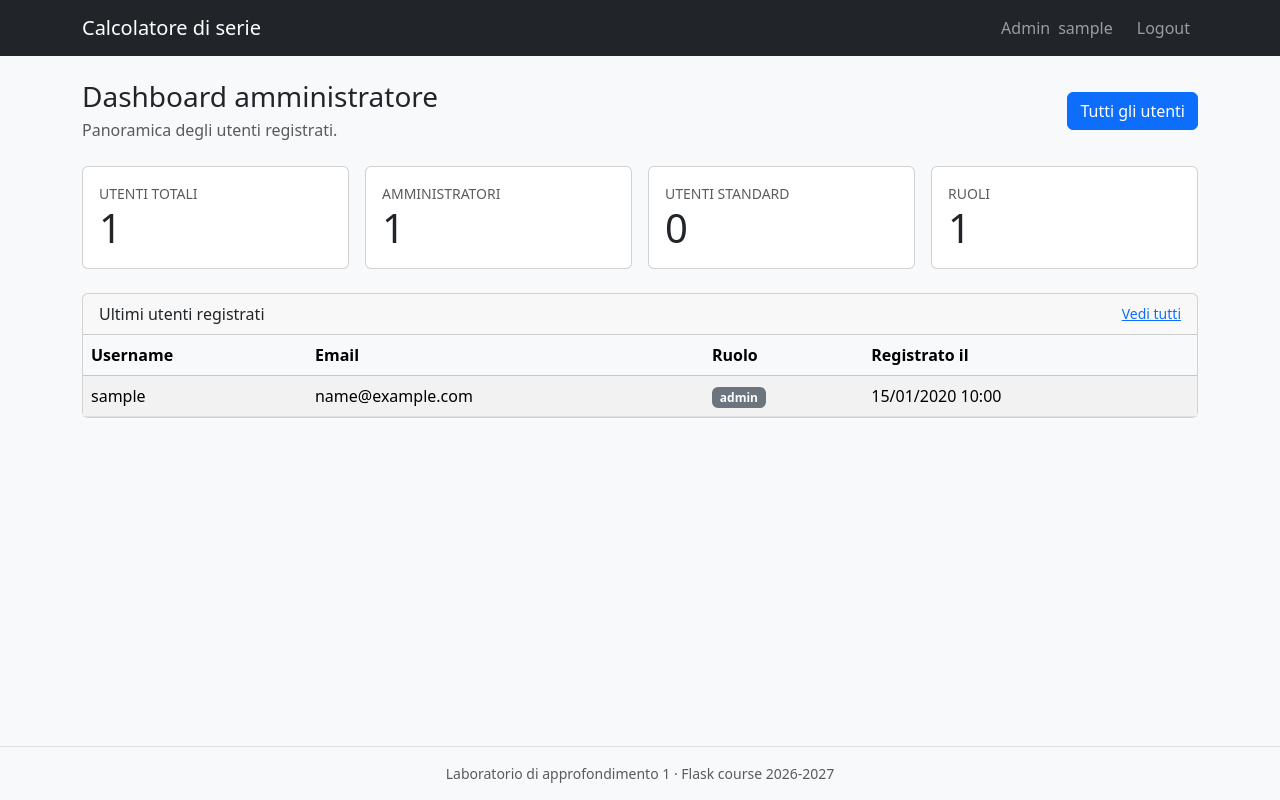
After one commit to geo-petrini/labo_flask_auth_e_api_key, a Flask app: page /admin in a window 1280 px wide. The commit adds this page. Run offline with Flask 3, Linux system fonts and the light colour scheme; a user stored in the database is signed in; tables that the repository leaves empty hold one stand-in row (values such as "Sample post").

Commit message:
feat: dashboard admin con lista utenti

```diff
--- /dev/null
+++ b/routes/admin.py
@@ -0,0 +1,37 @@
+from flask import Blueprint, flash, redirect, render_template, url_for
+from flask_login import current_user, login_required
+
+from models.model import Role, User
+
+
+admin_bp = Blueprint('admin', __name__, url_prefix='/admin')
+
+
+@admin_bp.before_request
+@login_required
+def require_admin():
+    if not current_user.is_admin:
+        flash('Accesso riservato agli amministratori.', 'danger')
+        return redirect(url_for('frontend.home'))
+
+
+@admin_bp.route('')
+def dashboard():
+    total_users = User.query.count()
+    total_admins = User.query.filter_by(is_admin=True).count()
+    recent_users = User.query.order_by(User.created_at.desc()).limit(5).all()
+
+    return render_template(
+        'admin/dashboard.html',
+        total_users=total_users,
+        total_admins=total_admins,
+        total_regular_users=total_users - total_admins,
+        total_roles=Role.query.count(),
+        recent_users=recent_users,
+    )
+
+
+@admin_bp.route('/users')
+def users():
+    all_users = User.query.order_by(User.username).all()
+    return render_template('admin/users.html', users=all_users)
--- /dev/null
+++ b/templates/admin/dashboard.html
@@ -0,0 +1,89 @@
+{% extends 'base.html' %}
+
+{% block title %}Dashboard admin - Calcolatore di serie{% endblock %}
+
+{% block content %}
+<div class="d-flex justify-content-between align-items-center mb-4">
+    <div>
+        <h1 class="h3 mb-1">Dashboard amministratore</h1>
+        <p class="text-muted mb-0">Panoramica degli utenti registrati.</p>
+    </div>
+    <a class="btn btn-primary" href="{{ url_for('admin.users') }}">Tutti gli utenti</a>
+</div>
+
+<div class="row g-3 mb-4">
+    <div class="col-sm-6 col-xl-3">
+        <div class="card h-100">
+            <div class="card-body">
+                <div class="text-muted small text-uppercase">Utenti totali</div>
+                <div class="display-6">{{ total_users }}</div>
+            </div>
+        </div>
+    </div>
+    <div class="col-sm-6 col-xl-3">
+        <div class="card h-100">
+            <div class="card-body">
+                <div class="text-muted small text-uppercase">Amministratori</div>
+                <div class="display-6">{{ total_admins }}</div>
+            </div>
+        </div>
+    </div>
+    <div class="col-sm-6 col-xl-3">
+        <div class="card h-100">
+            <div class="card-body">
+                <div class="text-muted small text-uppercase">Utenti standard</div>
+                <div class="display-6">{{ total_regular_users }}</div>
+            </div>
+        </div>
+    </div>
+    <div class="col-sm-6 col-xl-3">
+        <div class="card h-100">
+            <div class="card-body">
+                <div class="text-muted small text-uppercase">Ruoli</div>
+                <div class="display-6">{{ total_roles }}</div>
+            </div>
+        </div>
+    </div>
+</div>
+
+<div class="card">
+    <div class="card-header d-flex justify-content-between align-items-center">
+        <span>Ultimi utenti registrati</span>
+        <a class="small" href="{{ url_for('admin.users') }}">Vedi tutti</a>
+    </div>
+    <div class="table-responsive">
+        <table class="table table-striped align-middle mb-0">
+            <thead class="table-light">
+                <tr>
+                    <th>Username</th>
+                    <th>Email</th>
+                    <th>Ruolo</th>
+                    <th>Registrato il</th>
+                </tr>
+            </thead>
+            <tbody>
+                {% for user in recent_users %}
+                    <tr>
+                        <td>{{ user.username }}</td>
+                        <td>{{ user.email }}</td>
+                        <td>
+                            {% if user.role %}
+                                <span class="badge text-bg-secondary">{{ user.role.role_name }}</span>
+                            {% else %}
+                                <span class="text-muted">&mdash;</span>
+                            {% endif %}
+                        </td>
+                        <td class="text-nowrap">
+                            {{ user.created_at.strftime('%d/%m/%Y %H:%M') if user.created_at else '—' }}
+                        </td>
+                    </tr>
+                {% else %}
+                    <tr>
+                        <td colspan="4" class="text-center text-muted py-4">Nessun utente registrato.</td>
+                    </tr>
+                {% endfor %}
+            </tbody>
+        </table>
+    </div>
+</div>
+{% endblock %}
--- a/templates/base.html
+++ b/templates/base.html
@@ -19,6 +19,11 @@
             <div class="collapse navbar-collapse" id="mainNav">
                 <ul class="navbar-nav ms-auto align-items-lg-center">
                     {% if current_user.is_authenticated %}
+                        {% if current_user.is_admin %}
+                            <li class="nav-item">
+                                <a class="nav-link" href="{{ url_for('admin.dashboard') }}">Admin</a>
+                            </li>
+                        {% endif %}
                         <li class="nav-item">
                             <span class="navbar-text me-lg-3">{{ current_user.username }}</span>
                         </li>
```
Also changed, not shown: templates/admin/users.html (added, +60 -0 lines).
